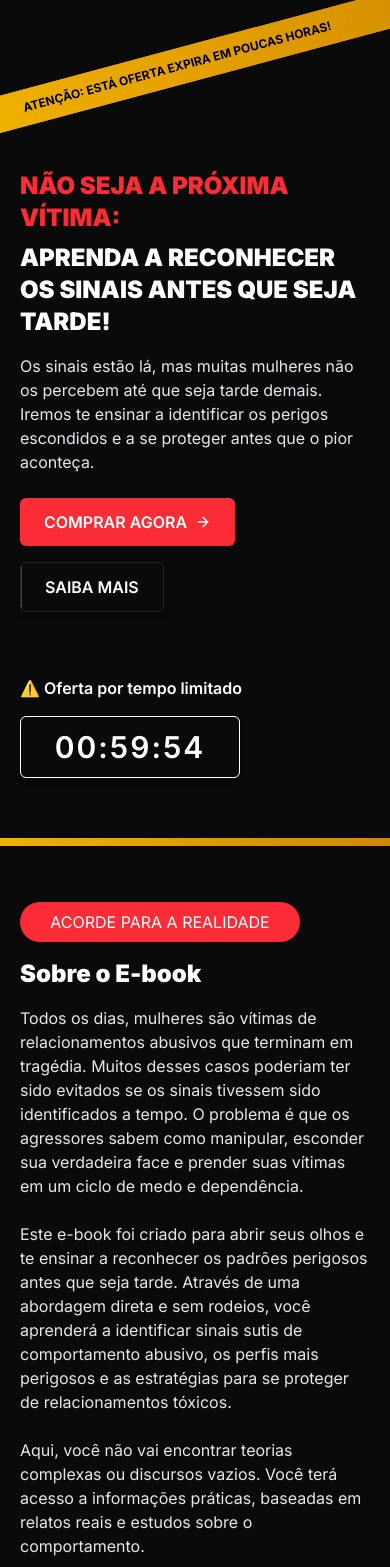
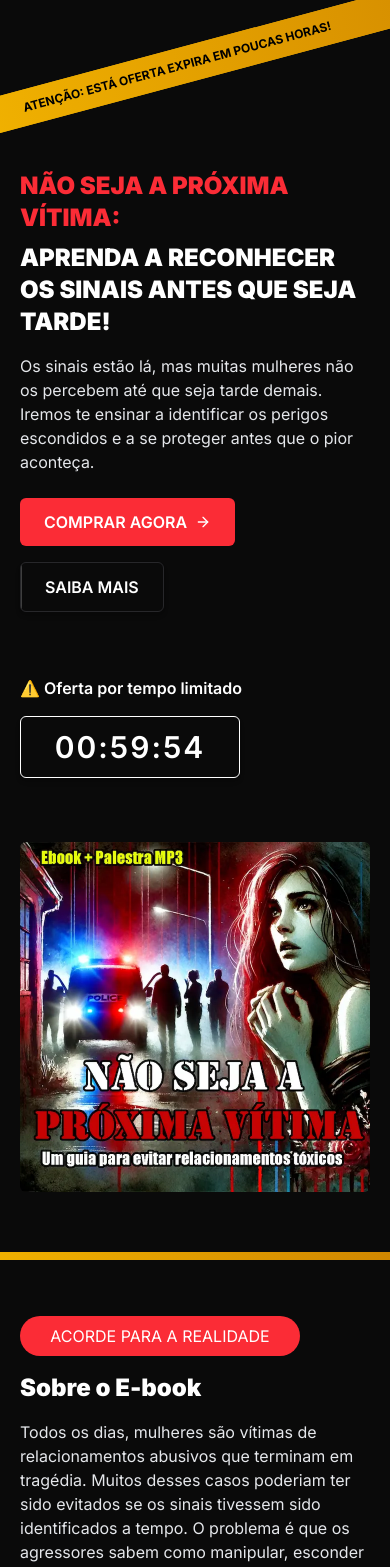
Before and after one commit to FabianoPereiraOne/Landing-Page-Secure-Yourself, a Next.js app: page / in a window 390 px wide. Shown: the top 1567 px of the page. Built offline with nearby package versions, Linux system fonts and the light colour scheme.

Commit message:
Feat: adjust image hero and text

```diff
--- a/src/components/Faq/index.tsx
+++ b/src/components/Faq/index.tsx
@@ -24,7 +24,7 @@ export const Faq = () => {
           className='w-full md:max-w-[500px] z-10'
         >
           <strong className='block max-w-[250px] mx-auto text-center bg-red-500 px-4 py-2 text-white text-md font-normal rounded-[24px] uppercase'>
-            Sua change
+            Sua chance
           </strong>
           <h3 className='text-center text-2xl  text-white font-extrabold mt-[16px]'>
             Perguntas Frequentes
--- a/src/components/Hero/index.tsx
+++ b/src/components/Hero/index.tsx
@@ -12,7 +12,7 @@ export const Hero = () => {
           Atenção: Está Oferta Expira Em Poucas Horas!
         </span>
       </span>
-      <div className='w-full max-w-[1400px] mx-auto pt-[150px] pb-[48px] md:py-[150px] gap-[100px]  lg:min-h-[70vh] flex flex-col lg:flex-row items-center lg:justify-center'>
+      <div className='w-full max-w-[1400px] mx-auto pt-[150px] pb-[48px] md:py-[150px] gap-[64px] md:gap-[100px] lg:min-h-[70vh] flex flex-col lg:flex-row items-center lg:justify-center'>
         <div className='w-full md:max-w-[500px]'>
           <article className='w-full flex-col'>
             <h1 className='text-left md:text-center lg:text-left text-2xl text-red-500 font-extrabold md:text-3xl uppercase'>
@@ -47,7 +47,7 @@ export const Hero = () => {
           </div>
         </div>
 
-        <figure className='hidden md:grid relative h-full gap-4 w-full max-w-[500px] mb-8 before:hidden lg:before:flex before:absolute before:right-[-16px] xl:before:right-[-36px] before:top-[36px] before:w-[500px] before:rounded-[6px] before:-z-1 before:h-[400px] before:bg-[rgba(29,28,28,0.3)]'>
+        <figure className='grid relative h-full w-full max-w-[500px] before:hidden lg:before:flex before:absolute before:right-[-16px] xl:before:right-[-36px] before:top-[36px] before:w-[500px] before:rounded-[6px] before:-z-1 before:h-[400px] before:bg-[rgba(29,28,28,0.3)]'>
           <Image
             src='/assets/cover.webp'
             alt='Imagem da mulher 1'
```
